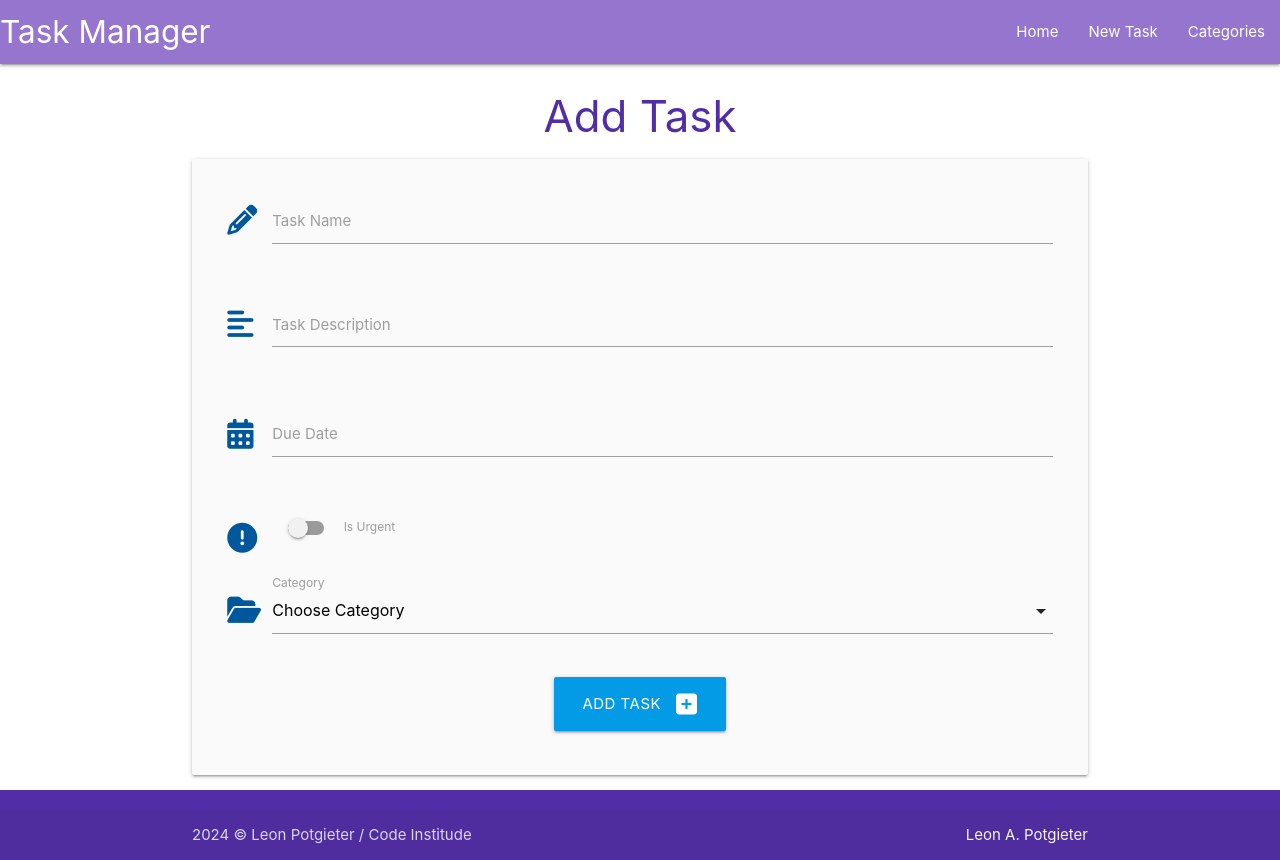
After one commit to leonp84/task-manager, a Flask app: page /add_task in a window 1280 px wide. The commit adds this page. Run offline with Flask 3, Linux system fonts and the light colour scheme.

Commit message:
built delete function, and done

```diff
--- a/taskmanager/routes.py
+++ b/taskmanager/routes.py
@@ -5,7 +5,8 @@ from taskmanager.models import Category, Task # noqa
 
 @app.route("/")
 def home():
-    return render_template("tasks.html")
+    tasks = list(Task.query.all())
+    return render_template("tasks.html", tasks=tasks)
 
 
 @app.route("/categories")
@@ -32,3 +33,31 @@ def edit_category(category_id):
         db.session.commit()
         return redirect(url_for("categories"))
     return render_template("edit_category.html", category=category)
+
+
+@app.route("/delete_category/<int:category_id>", methods=["GET", "POST"])
+def delete_category(category_id):
+    category = Category.query.get_or_404(category_id)
+    if request.method == "POST":
+        if request.form.get("category_name") == 'yes':
+            db.session.delete(category)
+            db.session.commit()
+        return redirect(url_for("categories"))
+    return render_template("delete_category.html", category=category)
+
+
+@app.route("/add_task", methods=["GET", "POST"])
+def add_task():
+    categories = list(Category.query.order_by(Category.category_name).all())
+    if request.method == "POST":
+        task = Task(
+            task_name=request.form.get("task_name"),
+            task_description=request.form.get("task_description"),
+            is_urgent=bool(True if request.form.get("is_urgent") else False),
+            due_date=request.form.get("due_date"),
+            category_id=request.form.get("category_id")
+            )
+        db.session.add(task)
+        db.session.commit()
+        return redirect(url_for("home"))
+    return render_template("add_task.html", categories=categories)
--- a/taskmanager/static/js/script.js
+++ b/taskmanager/static/js/script.js
@@ -5,6 +5,18 @@ $(document).ready(function(){
       $('#category_name').focus()
     }
 
+    let datepicker = document.querySelectorAll('.datepicker');
+    M.Datepicker.init(datepicker, {
+      format: "dd mmmm, yyyy",
+      i18n: {done: "Select"}
+    });
+
+    $('select').formSelect();
+
+    $('.collapsible').collapsible();
+
+
+
   });
 
 let footerText = `<a class="grey-text text-lighten-4 right" href="https://github.com/leonp84" target="_blank">Leon A. Potgieter</a>`
--- /dev/null
+++ b/taskmanager/templates/add_task.html
@@ -0,0 +1,71 @@
+{% extends "base.html" %}
+{% block content %}
+
+    <h3 class="deep-purple-text text-darken-2 center-align">Add Task</h3>
+
+
+    <div class="row card-panel grey lighten-5">
+        <form
+            class="col s12" method="POST" action="{{ url_for('add_task') }}">
+            <!-- task name -->
+            <div class="row">
+                <div class="input-field col s12">
+                    <i class="fas fa-pencil-alt prefix light-blue-text text-darken-4"></i>
+                    <input id="task_name" name="task_name" minlength="5" maxlength="50" type="text" class="validate" required>
+                        <label for="task_name">Task Name</label>
+                    </div>
+                </div>
+                <!-- task description -->
+                <div class="row">
+                    <div class="input-field col s12">
+                        <i class="fas fa-align-left prefix light-blue-text text-darken-4"></i>
+                        <textarea id="task_description" name="task_description" minlength="5" maxlength="200" type="text" class="materialize-textarea validate" required></textarea>
+                        <label for="task_description">Task Description</label>
+                    </div>
+                </div>
+                <!-- due date -->
+                <div class="row">
+                    <div class="input-field col s12">
+                        <i class="fas fa-calendar-alt prefix light-blue-text text-darken-4"></i>
+                        <input id="due_date" name="due_date" type="text" class="datepicker validate" required>
+                            <label for="due_date">Due Date</label>
+                        </div>
+                    </div>
+                    <!-- is urgent -->
+                    <div class="row">
+                        <div class="input-field col s12">
+                            <div class="switch">
+                                <i class="fas fa-exclamation-circle prefix light-blue-text text-darken-4"></i>
+                                <label for="is_urgent">
+                                    <input id="is_urgent" name="is_urgent" type="checkbox">
+                                        <span class="lever"></span>
+                                        Is Urgent
+                                    </label>
+                                </div>
+                            </div>
+                        </div>
+                        <!-- category id -->
+                        <div class="row">
+                            <div class="input-field col s12">
+                                <i class="fas fa-folder-open prefix light-blue-text text-darken-4"></i>
+                                <select id="category_id" name="category_id" class="validate" required>
+                                    <option value="" disabled selected>Choose Category</option>
+                                    {% for category in categories %}
+                                        <option value="{{ category.id }}">{{ category.category_name }}</option>
+                                    {% endfor %}
+                                </select>
+                                <label for="category_id">Category</label>
+                            </div>
+                        </div>
+                        <!-- submit button -->
+                        <div class="row">
+                            <div class="col s12 center-align">
+                                <button type="submit" class="btn-large light-blue darken-1">
+                                    Add Task
+                                    <i class="fas fa-plus-square right"></i>
+                                </button>
+                            </div>
+                        </div>
+                    </form>
+                </div>
+            {% endblock %}
--- a/taskmanager/templates/base.html
+++ b/taskmanager/templates/base.html
@@ -22,7 +22,7 @@
                             <a href="{{ url_for('home') }}">Home</a>
                         </li>
                         <li>
-                            <a href="">New Task</a>
+                            <a href="{{ url_for('add_task') }}">New Task</a>
                         </li>
                         <li>
                             <a href="{{ url_for('categories') }}">Categories</a>
@@ -36,7 +36,7 @@
                     <a href="{{ url_for('home') }}">Home</a>
                 </li>
                 <li>
-                    <a href="">New Task</a>
+                    <a href="{{ url_for('add_task') }}">New Task</a>
                 </li>
                 <li>
                     <a href="{{ url_for('categories') }}">Categories</a>
--- a/taskmanager/templates/categories.html
+++ b/taskmanager/templates/categories.html
@@ -8,7 +8,6 @@
             <a href="{{ url_for('add_category') }}" class="btn-large purple lighten-2 white-text text-darken-1">Add Category
                 <i class="fas fa-plus-square right"></i>
             </a>
-
         </div>
     </div>
 
@@ -21,7 +20,7 @@
             </div>
             <div class="card-action center-align">
               <a href="{{ url_for('edit_category', category_id=category.id)}}" class="btn green accent-4">Edit</a><br>
-              <a href="#" class="btn red">Delete</a><br>
+              <a href="{{ url_for('delete_category', category_id=category.id) }}" class="btn red">Delete</a><br>
             </div>
           </div>
         </div>
```
Also changed, not shown: taskmanager/templates/delete_category.html (added, +24 -0 lines), taskmanager/templates/tasks.html (+19 -0 lines).
